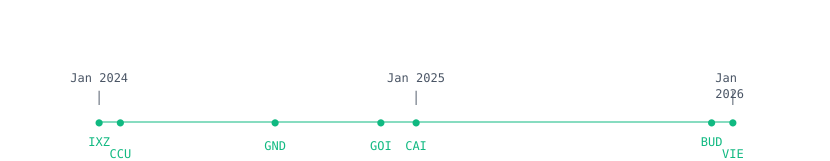
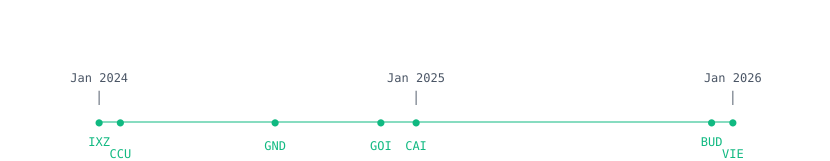
Before and after one commit to udirno/portfolio, a Next.js app: page / in a window 1280 px wide. Shown: the part 968-1129 px from the top of the page, without its empty margins (224-1054 px from the left). Built offline with nearby package versions, Linux system fonts and the light colour scheme.

Commit message:
Fix Jan 2026 label wrapping in timeline
Add whitespace-nowrap to prevent year labels from breaking into multiple lines and overlapping with tick marks

```diff
--- a/app/components/Journey.tsx
+++ b/app/components/Journey.tsx
@@ -20,9 +20,9 @@ export function Journey() {
         <div className="font-mono text-xs pb-4">
           {/* Year labels spread across timeline - with proper margins */}
           <div className="relative h-4 mb-1 text-gray-600 dark:text-gray-400">
-            <span className="absolute left-[5%] -translate-x-1/2">Jan 2024</span>
-            <span className="absolute left-[50%] -translate-x-1/2">Jan 2025</span>
-            <span className="absolute left-[95%] -translate-x-1/2">Jan 2026</span>
+            <span className="absolute left-[5%] -translate-x-1/2 whitespace-nowrap">Jan 2024</span>
+            <span className="absolute left-[50%] -translate-x-1/2 whitespace-nowrap">Jan 2025</span>
+            <span className="absolute left-[95%] -translate-x-1/2 whitespace-nowrap">Jan 2026</span>
           </div>
 
           {/* Vertical tick marks at year boundaries */}
```
